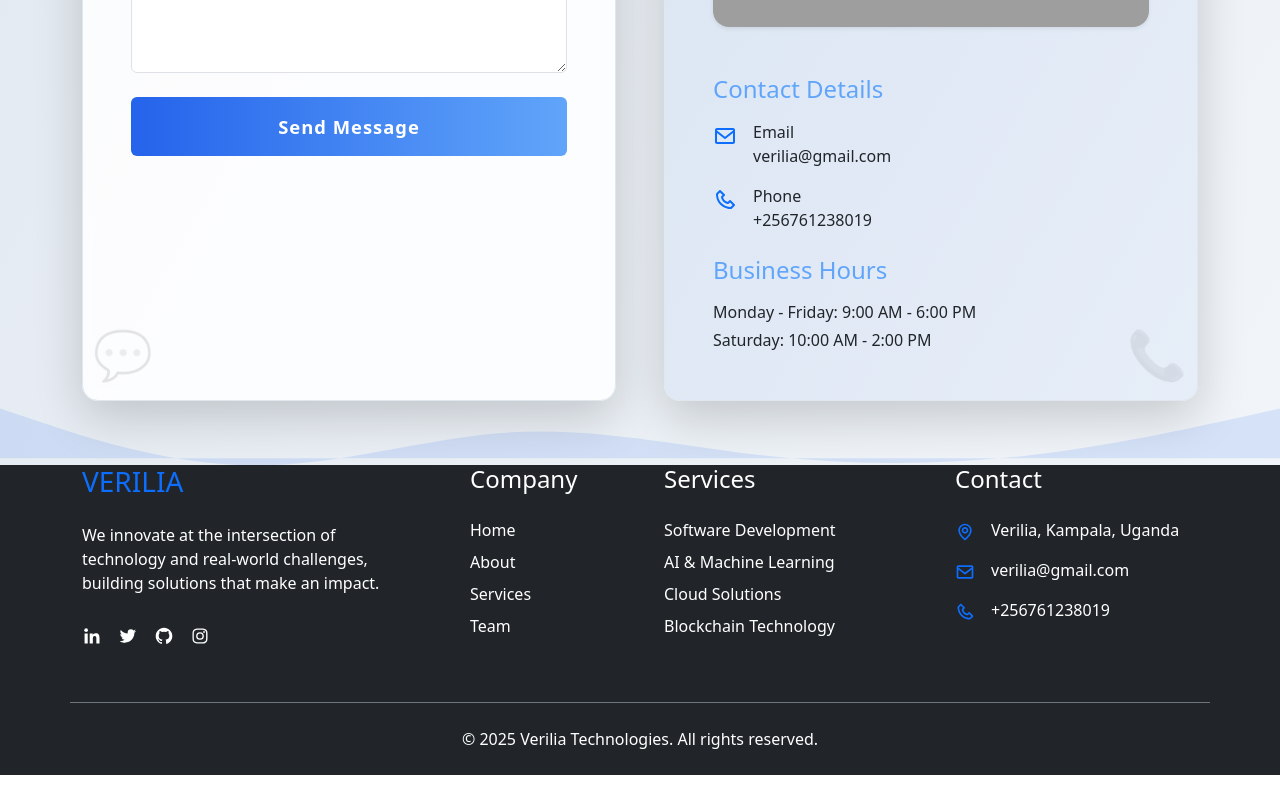
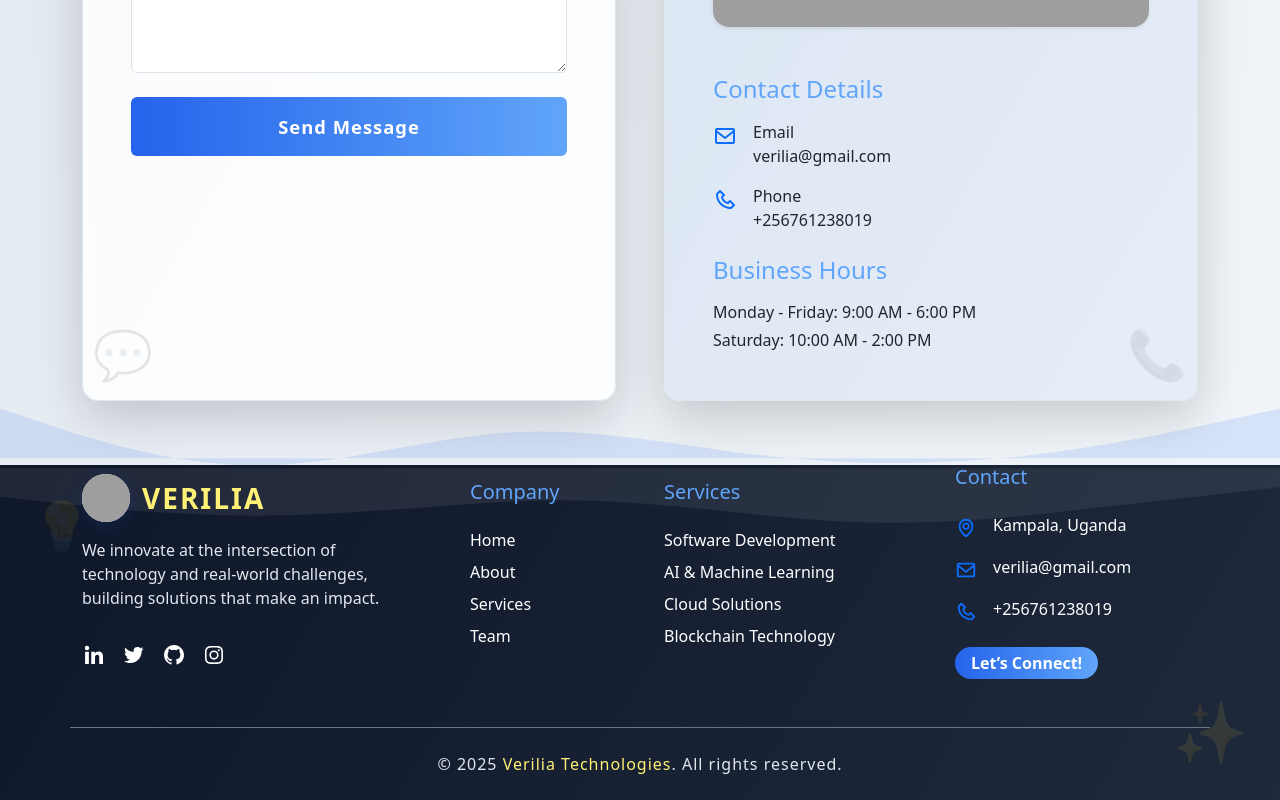
Before and after one commit to RockieRaheem/Verilia-Website, a React (Vite) app: page /contact in a window 1280 px wide. Shown: the part 782-1582 px from the top of the page. Before the commit the page ends 1557 px from the top, so only its background shows below. Built offline with nearby package versions, Linux system fonts and the light colour scheme; grey boxes are pictures that could not be loaded.

Commit message:
update footer section

```diff
--- a/src/components/Footer.jsx
+++ b/src/components/Footer.jsx
@@ -16,33 +16,83 @@ const Footer = () => {
   const currentYear = new Date().getFullYear();
 
   return (
-    <footer className="pt-6 pb-4 bg-dark text-white">
-      <Container>
-        <Row className="g-5 mb-5">
-          <Col lg={4}>
-            <h3 className="text-primary mb-4">VERILIA</h3>
-            <p className="mb-4">
+    <footer
+      className="pt-6 pb-4 text-white"
+      style={{
+        background: "linear-gradient(120deg, #0f172a 0%, #1e293b 100%)", // darker blue/black
+        position: "relative",
+        overflow: "hidden",
+      }}
+    >
+      {/* Decorative SVG wave */}
+      <svg
+        style={{
+          position: "absolute",
+          top: 0,
+          left: 0,
+          width: "100%",
+          zIndex: 0,
+        }}
+        height="60"
+        viewBox="0 0 1440 60"
+        fill="none"
+        xmlns="http://www.w3.org/2000/svg"
+      >
+        <path
+          fill="#fff"
+          fillOpacity="0.07"
+          d="M0,32L48,37.3C96,43,192,53,288,53.3C384,53,480,43,576,37.3C672,32,768,43,864,53.3C960,64,1056,64,1152,53.3C1248,43,1344,32,1392,26.7L1440,21L1440,0L1392,0C1344,0,1248,0,1152,0C1056,0,960,0,864,0C768,0,672,0,576,0C480,0,384,0,288,0C192,0,96,0,48,0L0,0Z"
+        ></path>
+      </svg>
+
+      <Container style={{ position: "relative", zIndex: 1 }}>
+        <Row className="g-5 mb-5 align-items-center">
+          <Col lg={4} className="mb-4 mb-lg-0">
+            <div className="d-flex align-items-center mb-3">
+              <img
+                src="../assets/images/verilialogo.jpg"
+                alt="Verilia Logo"
+                style={{
+                  width: 48,
+                  height: 48,
+                  marginRight: 12,
+                  borderRadius: "50%",
+                  boxShadow: "0 4px 16px rgba(37,99,235,0.15)",
+                  background: "#fff",
+                  objectFit: "cover",
+                }}
+              />
+              <h3
+                className="mb-0 fw-bold"
+                style={{ color: "#fff176", letterSpacing: "2px" }}
+              >
+                VERILIA
+              </h3>
+            </div>
+            <p className="mb-4" style={{ color: "#e0e7ef" }}>
               We innovate at the intersection of technology and real-world
               challenges, building solutions that make an impact.
             </p>
             <div className="d-flex gap-3">
-              <a href="#" className="text-white fs-5">
+              <a href="#" className="text-white fs-4" aria-label="LinkedIn">
                 <BiLogoLinkedin />
               </a>
-              <a href="#" className="text-white fs-5">
+              <a href="#" className="text-white fs-4" aria-label="Twitter">
                 <BiLogoTwitter />
               </a>
-              <a href="#" className="text-white fs-5">
+              <a href="#" className="text-white fs-4" aria-label="GitHub">
                 <BiLogoGithub />
               </a>
-              <a href="#" className="text-white fs-5">
+              <a href="#" className="text-white fs-4" aria-label="Instagram">
                 <BiLogoInstagram />
               </a>
             </div>
           </Col>
 
-          <Col lg={2} md={4}>
-            <h4 className="mb-4">Company</h4>
+          <Col lg={2} md={4} className="mb-4 mb-md-0">
+            <h5 className="mb-4" style={{ color: "#60a5fa" }}>
+              Company
+            </h5>
             <ul className="list-unstyled">
               <li className="mb-2">
                 <Link
@@ -83,8 +133,10 @@ const Footer = () => {
             </ul>
           </Col>
 
-          <Col lg={3} md={4}>
-            <h4 className="mb-4">Services</h4>
+          <Col lg={3} md={4} className="mb-4 mb-md-0">
+            <h5 className="mb-4" style={{ color: "#60a5fa" }}>
+              Services
+            </h5>
             <ul className="list-unstyled">
               <li className="mb-2">
                 <Link
@@ -126,32 +178,80 @@ const Footer = () => {
           </Col>
 
           <Col lg={3} md={4}>
-            <h4 className="mb-4">Contact</h4>
+            <h5 className="mb-4" style={{ color: "#60a5fa" }}>
+              Contact
+            </h5>
             <ul className="list-unstyled">
               <li className="mb-3 d-flex align-items-start">
-                <BiMap className="text-primary mt-1 me-3" size={20} />
-                <span>Verilia, Kampala, Uganda</span>
+                <BiMap className="text-primary mt-1 me-3" size={22} />
+                <span>Kampala, Uganda</span>
               </li>
               <li className="mb-3 d-flex align-items-start">
-                <BiEnvelope className="text-primary mt-1 me-3" size={20} />
+                <BiEnvelope className="text-primary mt-1 me-3" size={22} />
                 <span>verilia@gmail.com</span>
               </li>
               <li className="d-flex align-items-start">
-                <BiPhone className="text-primary mt-1 me-3" size={20} />
+                <BiPhone className="text-primary mt-1 me-3" size={22} />
                 <span>+256761238019</span>
               </li>
             </ul>
+            <div className="mt-4">
+              <span
+                className="badge rounded-pill bg-primary px-3 py-2"
+                style={{
+                  fontSize: "1rem",
+                  background:
+                    "linear-gradient(90deg, #2563eb 0%, #60a5fa 100%)",
+                }}
+              >
+                Let’s Connect!
+              </span>
+            </div>
           </Col>
         </Row>
 
-        <Row className="pt-4 mt-4 border-top border-secondary">
+        <Row
+          className="pt-4 mt-4 border-top border-secondary"
+          style={{ borderColor: "#334155 !important" }}
+        >
           <Col className="text-center">
-            <p className="mb-0">
-              &copy; {currentYear} Verilia Technologies. All rights reserved.
+            <p
+              className="mb-0"
+              style={{ color: "#e0e7ef", letterSpacing: "1px" }}
+            >
+              &copy; {currentYear}{" "}
+              <span style={{ color: "#fff176" }}>Verilia Technologies</span>.
+              All rights reserved.
             </p>
           </Col>
         </Row>
       </Container>
+
+      {/* Decorative floating icons */}
+      <div
+        style={{
+          position: "absolute",
+          bottom: 24,
+          right: 32,
+          opacity: 0.1,
+          fontSize: 60,
+          pointerEvents: "none",
+        }}
+      >
+        ✨
+      </div>
+      <div
+        style={{
+          position: "absolute",
+          top: 24,
+          left: 32,
+          opacity: 0.08,
+          fontSize: 48,
+          pointerEvents: "none",
+        }}
+      >
+        💡
+      </div>
     </footer>
   );
 };
```
